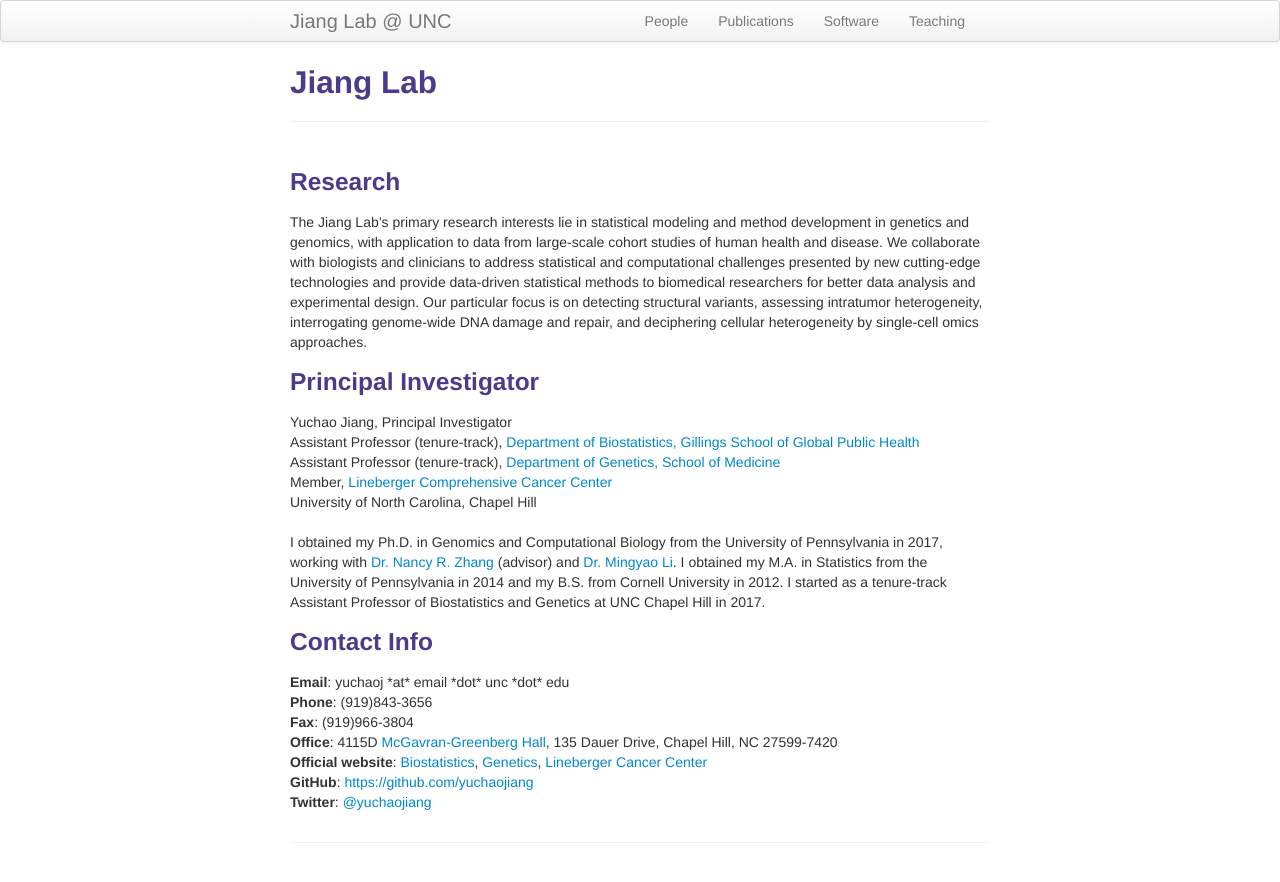
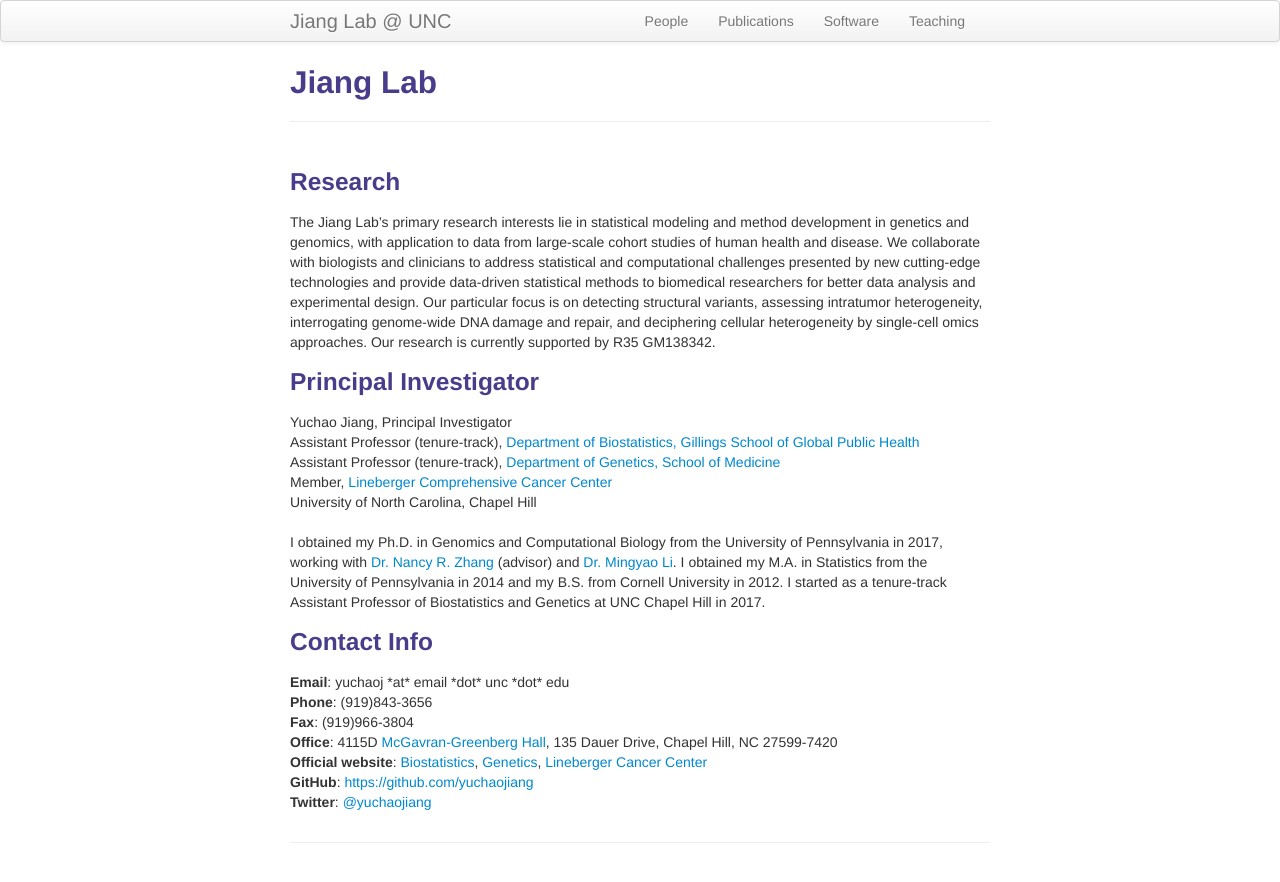
Before and after one commit to yuchaojiang/yuchaojiang.github.io, a Jekyll site: the page built from index.md, in a window 1280 px wide. Shown: the top 882 px of the page. Built offline with Jekyll 4.4.1, drawn with Linux system fonts in a browser that asks for light colours.

Commit message:
Update index.md

```diff
--- a/index.md
+++ b/index.md
@@ -4,7 +4,7 @@ title: Jiang Lab
 ---
 ### Research
 
-The Jiang Lab’s primary research interests lie in statistical modeling and method development in genetics and genomics, with application to data from large-scale cohort studies of human health and disease. We collaborate with biologists and clinicians to address statistical and computational challenges presented by new cutting-edge technologies and provide data-driven statistical methods to biomedical researchers for better data analysis and experimental design. Our particular focus is on detecting structural variants, assessing intratumor heterogeneity, interrogating genome-wide DNA damage and repair, and deciphering cellular heterogeneity by single-cell omics approaches.
+The Jiang Lab’s primary research interests lie in statistical modeling and method development in genetics and genomics, with application to data from large-scale cohort studies of human health and disease. We collaborate with biologists and clinicians to address statistical and computational challenges presented by new cutting-edge technologies and provide data-driven statistical methods to biomedical researchers for better data analysis and experimental design. Our particular focus is on detecting structural variants, assessing intratumor heterogeneity, interrogating genome-wide DNA damage and repair, and deciphering cellular heterogeneity by single-cell omics approaches. Our research is currently supported by R35 GM138342.
 
 ### Principal Investigator
 
```
